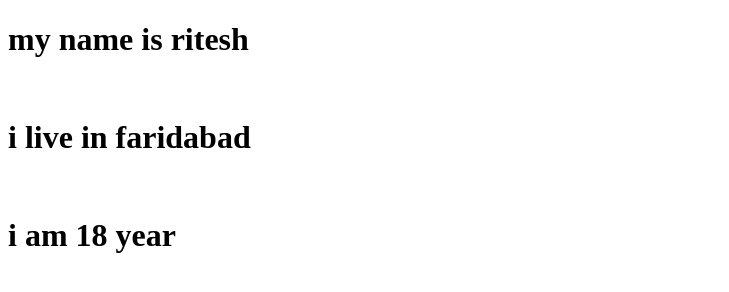
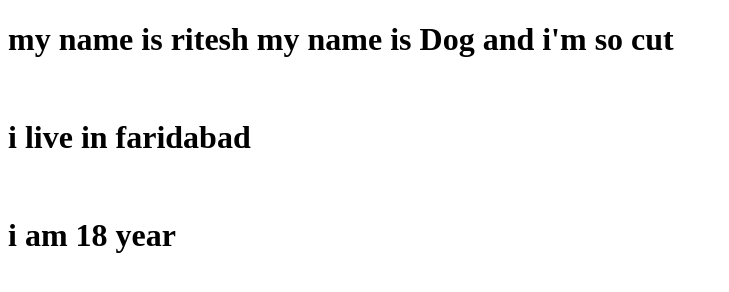
Before and after one commit to RiteshGupta2003/web.github.io, a plain HTML site: page index.html in a window 1280 px wide. Shown: the whole page, without its empty margins (0-729 px from the left). Drawn offline with Linux system fonts and the light colour scheme.

Commit message:
changes on live server

```diff
--- a/index.html
+++ b/index.html
@@ -8,7 +8,7 @@
 </head>
 <body>
     <h1>
-            my name is ritesh
+            my name is ritesh  my name is Dog and i'm so cut
     </h1>
     <br>
     <h1>
```
